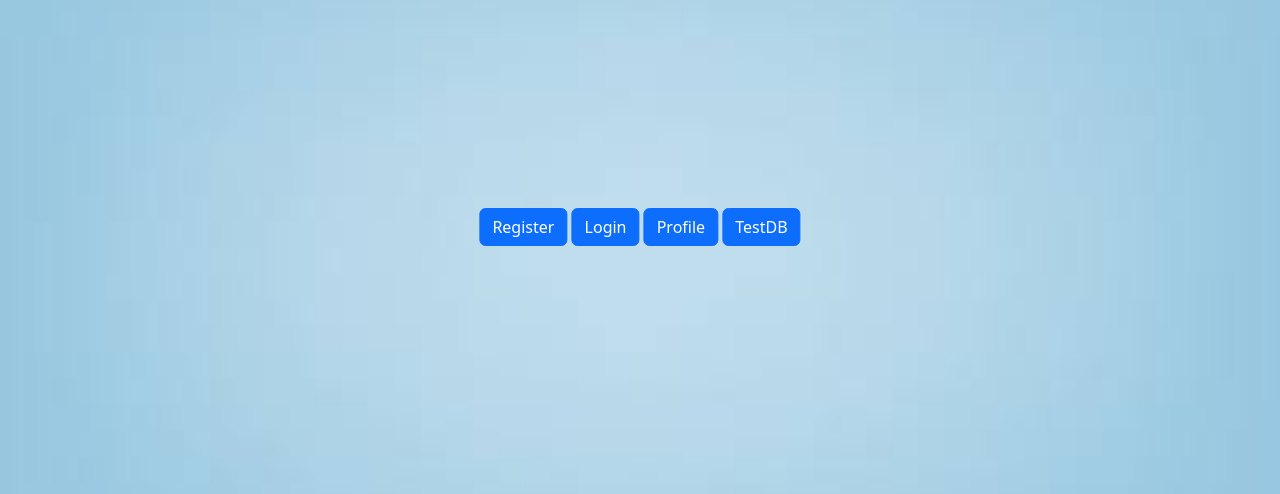
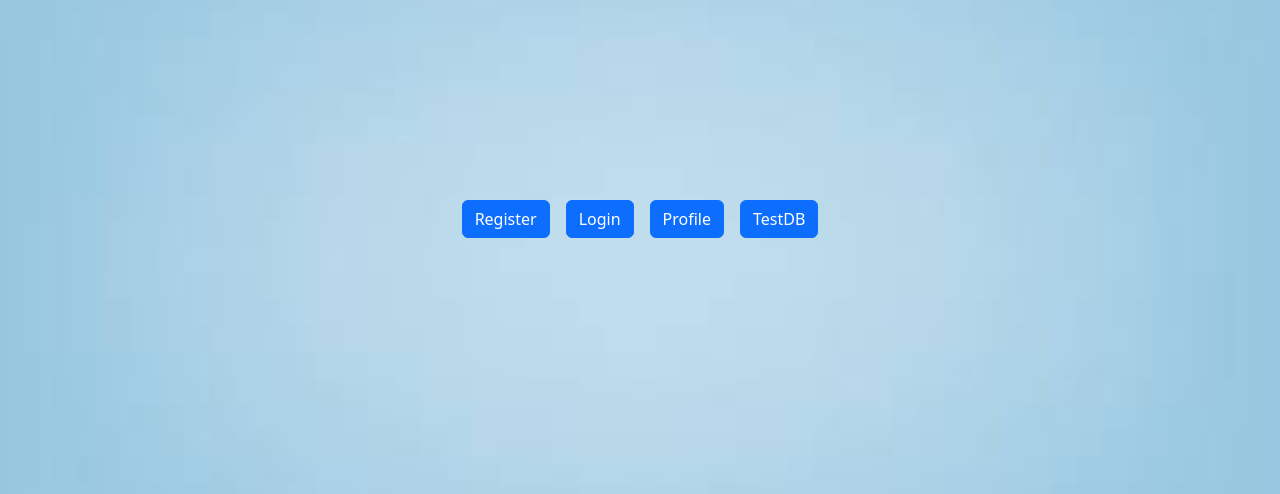
Before and after one commit to ARG-007/GForm, a PHP site: page / in a window 1280 px wide. Shown: the part 173-667 px from the top of the page. Run offline with PHP 8.4, Linux system fonts and the light colour scheme.

Commit message:
Changes I don't existed

```diff
--- a/css/common.css
+++ b/css/common.css
@@ -1,7 +1,6 @@
 html{
     background-image: url("../assets/background.jpg");
     background-size: cover;
-
 }
 
 form{
--- a/index.html
+++ b/index.html
@@ -8,13 +8,16 @@
 
     <link rel="stylesheet" href="assets/bootstrap.css">
     <link rel="stylesheet" href="css/common.css">
+
+    <script src="js/index.js"></script>
+    <script src="assets/jQuery.js"></script>
 </head>
 <body>
-    <div class="center">
-        <a class="btn btn-primary" href="register.html">Register</a>
-        <a class="btn btn-primary" href="login.html">Login</a>
-        <a class="btn btn-primary" href="profile.html">Profile</a>
-        <a class="btn btn-primary" href="php/testDB.php">TestDB</a>
+    <div class="center container d-flex justify-content-center gap-3">
+        <a class="btn mb-3 btn-primary" href="register.html">Register</a>
+        <a class="btn mb-3 btn-primary" href="login.html">Login</a>
+        <a class="btn mb-3 btn-primary" href="profile.html">Profile</a>
+        <a class="btn mb-3 btn-primary" href="php/testDB.php">TestDB</a>
     </div>
 </body>
 </html>
--- /dev/null
+++ b/js/index.js
@@ -0,0 +1,8 @@
+const getDB = () => fetch("php/testDB.php",{
+        headers: {
+            'content-type': 'text/html',
+            'accept': 'text/html',
+        },
+    })
+.then(res => res.text())
+.then(result => $('body').html(result));
--- a/php/testDB.php
+++ b/php/testDB.php
@@ -38,6 +38,10 @@ td,th{
     padding: 10px;
     padding-left: 40px;
     text-align: left;
+}
+
+.mongo td:hover{
+    box-shadow: none;
 }
 
 .mongo td>:first-child{
```
Also changed, not shown: assets/serverConfig.php (+4 -4 lines).
